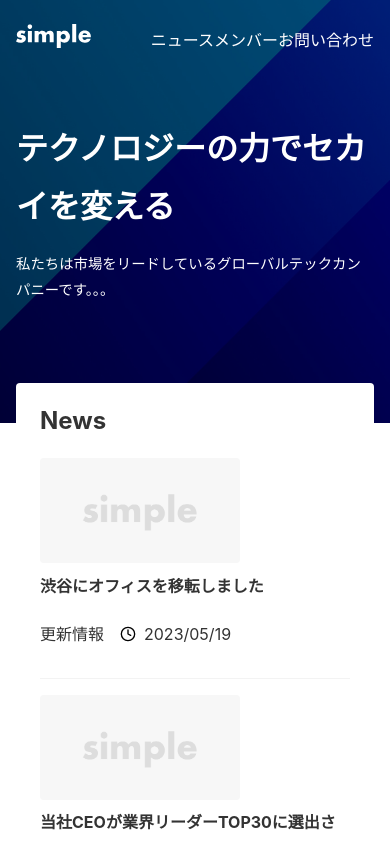
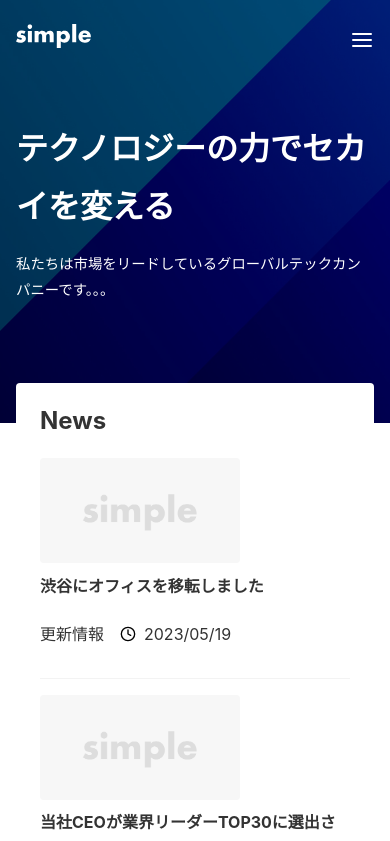
Before and after one commit to mizmiz27/my-next-project, a Next.js app: page / in a window 390 px wide. Shown: the top 841 px of the page. Built offline with nearby package versions, Linux system fonts and the light colour scheme.

Commit message:
4章まで完了

```diff
--- a/app/_components/Header/index.tsx
+++ b/app/_components/Header/index.tsx
@@ -1,6 +1,7 @@
 import Image from "next/image";
 import Link from "next/link";
 import styles from "./index.module.css";
+import Menu from "../Menu";
 
 export default function Header() {
   return (
@@ -15,19 +16,7 @@
           priority
         />
       </Link>
-      <nav>
-        <ul className={styles.items}>
-          <li>
-            <Link href="/news">ニュース</Link>
-          </li>
-          <li>
-            <Link href="/members">メンバー</Link>
-          </li>
-          <li>
-            <Link href="/contact">お問い合わせ</Link>
-          </li>
-        </ul>
-      </nav>
+      <Menu />
     </header>
   );
 }
--- /dev/null
+++ b/app/_components/Menu/index.module.css
@@ -0,0 +1,45 @@
+.items {
+  display: flex;
+  color: #fff;
+  gap: 40px;
+}
+
+.button {
+  display: none;
+}
+
+@media (max-width: 640px) {
+  .nav {
+    display: none;
+  }
+
+  .nav.open {
+    display: block;
+    position: fixed;
+    top: 0;
+    left: 0;
+    right: 0;
+    bottom: 0;
+    background-color: var(--color-bg-painted);
+    color: var(--color-text-unpainted);
+    padding: 24px 16px;
+  }
+
+  .items {
+    flex-direction: column;
+    gap: 24px;
+  }
+
+  .button {
+    display: flex;
+    background: none;
+    border: none;
+    cursor: pointer;
+  }
+
+  .close {
+    position: absolute;
+    top: 24px;
+    right: 16px;
+  }
+}
--- /dev/null
+++ b/app/_components/Menu/index.tsx
@@ -0,0 +1,42 @@
+"use client";
+
+import Link from "next/link";
+import Image from "next/image";
+import { useState } from "react";
+import cx from "classnames";
+import styles from "./index.module.css";
+
+export default function Menu() {
+  const [isOpen, setOpen] = useState<boolean>(false);
+  const open = () => setOpen(true);
+  const close = () => setOpen(false);
+  return (
+    <div>
+      <nav className={cx(styles.nav, isOpen && styles.open)}>
+        <ul className={styles.items}>
+          <li>
+            <Link href="/news">ニュース</Link>
+          </li>
+          <li>
+            <Link href="/members">メンバー</Link>
+          </li>
+          <li>
+            <Link href="/contact">お問い合わせ</Link>
+          </li>
+        </ul>
+        <button className={cx(styles.button, styles.close)} onClick={close}>
+          <Image
+          src="/close.svg"
+          alt="閉じる"
+          width={24}
+          height={24}
+          priority
+          />
+        </button>
+      </nav>
+      <button className={styles.button} onClick={open}>
+        <Image src="/menu.svg" alt="メニュー" width={24} height={24} />
+      </button>
+    </div>
+  );
+}
```
Also changed, not shown: package.json (+5 -4 lines), 1 other file (tests, documents, lock files or other folders).
